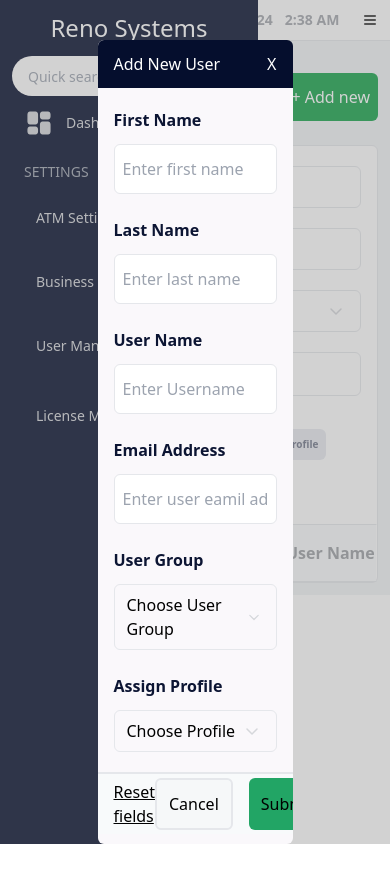
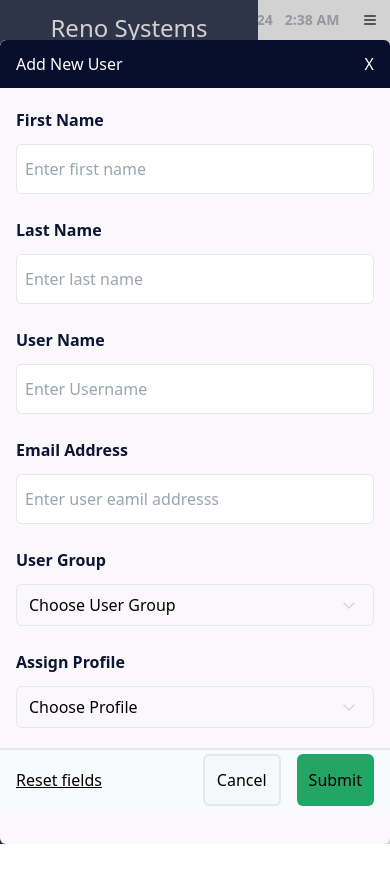
Before and after one commit to Thebrownboy/RenoSystemsDashboard, a React (Vite) app in the folder renosystemsdashboard/: page /home in a window 390 px wide. Both pictures are taken after typing "Sample", "Sample", "2020-01-15" into the empty fields and a click on the button "+ Add new". Shown: the top 882 px of the page. Built offline with nearby package versions, Linux system fonts and the light colour scheme; data requests are answered from the project's data file.

Commit message:
modifying the layout for small and medium screen

```diff
--- a/renosystemsdashboard/src/components/AssignGroup/AssignGroup.jsx
+++ b/renosystemsdashboard/src/components/AssignGroup/AssignGroup.jsx
@@ -24,7 +24,7 @@ function AssignGroup() {
   return (
     <div
       onClick={clickHandle}
-      className="assign-group p-2 bg-[#E7E9Ef] rounded-md text-[#707689] font-semibold cursor-pointer"
+      className="w-full text-center sm:w-auto assign-group p-2 bg-[#E7E9Ef] rounded-md text-[#707689] font-semibold cursor-pointer"
     >
       Assign to group
     </div>
--- a/renosystemsdashboard/src/components/BanIcon/BanIcon.jsx
+++ b/renosystemsdashboard/src/components/BanIcon/BanIcon.jsx
@@ -30,7 +30,7 @@ function BanIcon({ status }) {
   };
   return (
     <div
-      className="block-icon bg-[#E7E9Ef] p-1 rounded-md cursor-pointer"
+      className="block-icon bg-[#E7E9Ef] p-1 rounded-md cursor-pointer min-w-[24px] min-h-[24px]"
       onClick={handleClick}
     >
       <img
--- a/renosystemsdashboard/src/components/EditingBar/EditingBar.jsx
+++ b/renosystemsdashboard/src/components/EditingBar/EditingBar.jsx
@@ -10,18 +10,20 @@ function EditingBar() {
   const dispatch = useDispatch();
   return (
     <div className="flex justify-between py-3 px-4 items-center text-[10px] text-nowrap lg:text-[1rem]">
-      <div className="editing-icons flex flex-wrap  md:flex-no gap-3 items-center">
-        <div className="select-number border-r pr-2 ">{length} selected</div>
+      <div className="editing-icons flex-col w-full flex flex-wrap sm:flex-row  sm:flex-nowrap gap-3 items-center">
+        <div className="select-number border-r pr-2 w-full md:w-auto ">
+          {length} selected
+        </div>
         {!(length > 1) && <EditingUser />}
 
         <BanIcon status="InActive" />
         <BanIcon status="Locked" />
 
-        <div className="assign-profile p-2 bg-[#E7E9Ef] rounded-md text-[#707689] font-semibold cursor-pointer">
+        <div className=" w-full text-center md:w-auto assign-profile p-2 bg-[#E7E9Ef] rounded-md text-[#707689] font-semibold cursor-pointer">
           Assign to Profile
         </div>
         <AssignGroup />
-        <div className="three-dots bg-[#E7E9Ef] p-2 rounded-md cursor-pointer">
+        <div className="w-full flex justify-center sm:w-auto sm:block  three-dots bg-[#E7E9Ef] p-2 rounded-md cursor-pointer min-h-[24px] min-w-[24px]">
           <img src={dotsIcon} width={24} height={24} alt="" />
         </div>
         <div
--- a/renosystemsdashboard/src/components/EditingUser/EditingUser.jsx
+++ b/renosystemsdashboard/src/components/EditingUser/EditingUser.jsx
@@ -18,7 +18,7 @@ function EditingUser() {
             updateShowPopUp(!showPopUp);
           }
         }}
-        className="edit-icon bg-[#E7E9Ef] p-1  rounded-md cursor-pointer"
+        className="edit-icon bg-[#E7E9Ef] p-1  rounded-md cursor-pointer min-w-[24px] min-h-[24px]"
       >
         <img src={penIcon} width={24} height={24} alt="" />
       </div>
--- a/renosystemsdashboard/src/components/Header/Header.jsx
+++ b/renosystemsdashboard/src/components/Header/Header.jsx
@@ -56,7 +56,7 @@ function Header({ firstName, lastName, updateSideBarDisplay, sideBarDisplay }) {
             <UserSettings
               firstName={firstName}
               lastName={lastName}
-              classStyles="absolute left-[-64px] top-7 rounded-sm flex  flex-col gap-3 justify-center items-center bg-[#f1eaea] p-5"
+              classStyles="absolute left-[-64px] top-7 rounded-sm flex  flex-col gap-3 justify-center items-center bg-[#f1eaea] p-5 z-[50]"
             />
           )}
         </div>
--- a/renosystemsdashboard/src/components/Popup/Popup.jsx
+++ b/renosystemsdashboard/src/components/Popup/Popup.jsx
@@ -55,9 +55,9 @@ function Popup({ updateShowPopup, user }) {
   }, []);
 
   return (
-    <div className=" text-[1rem]  flex justify-center   fixed top-0 left-0 bg-[#7F7F7F] bg-opacity-35 w-screen h-full z-[40000000000]">
+    <div className=" text-[1rem]  flex sm:justify-center   fixed top-0 left-0 bg-[#7F7F7F] bg-opacity-35 w-screen h-full z-[40000000000]">
       <div
-        className={` overflow-scroll bg-[#FAF8FB] add-new-user-card w-1/2  rounded-md  mt-10 ${styles["popup"]}`}
+        className={` flex-1 sm:flex-none overflow-scroll bg-[#FAF8FB] add-new-user-card w-1/2  rounded-md  mt-10 ${styles["popup"]}`}
       >
         <div className="card-header flex justify-between rounded-tl-md px-4 py-3 bg-[#050E2D]">
           <h2 className="text-white"> Add New User</h2>
```
